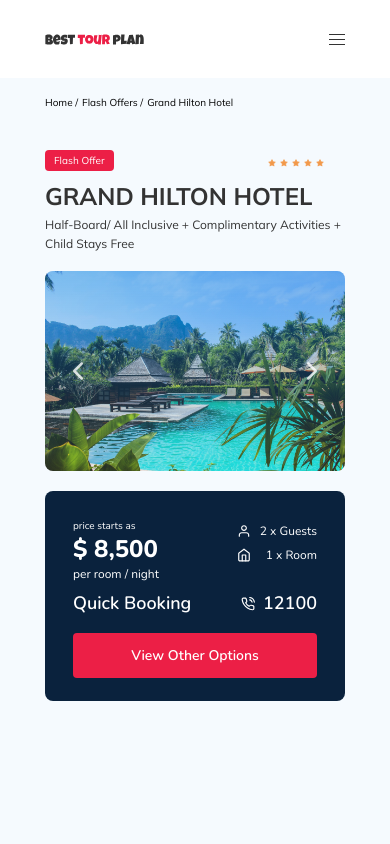
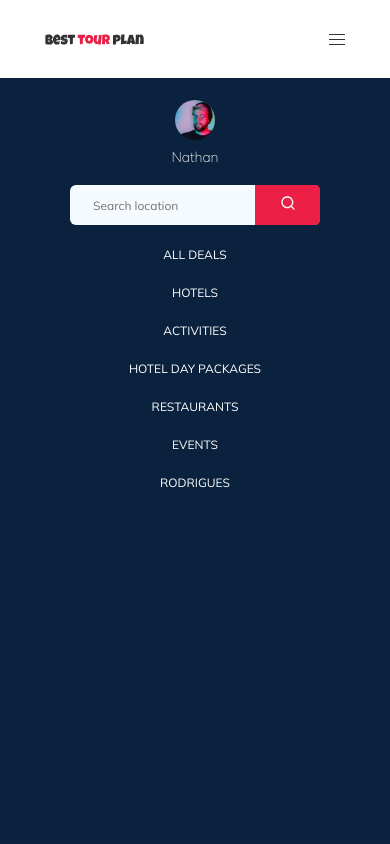
Before and after one commit to Burchenkov/tour-plan, a plain HTML site: page index.html in a window 390 px wide. Both pictures are taken after a click on the button 337 px from the left and 39 px from the top of the page. Shown: the top 844 px of the page. Drawn offline with nearby package versions, Linux system fonts and the light colour scheme.

Commit message:
Create: mobile menu

```diff
--- a/index.html
+++ b/index.html
@@ -15,7 +15,7 @@
     <!-- Подключение CSS -->
   </head>
   <body>
-    <header class="navbar">
+    <header class="navbar navbar--mobile_fixed">
       <div class="container">
         <div class="navbar-top navbar__top">
           <a href="#" class="logo">
@@ -32,7 +32,10 @@
             <span></span>
           </button>
 
-          <form class="search navbar__search" action="#">
+          <form
+            class="search navbar__search navbar__search--mobile_hiden"
+            action="#"
+          >
             <input
               class="search__area"
               type="text"
@@ -47,7 +50,7 @@
             </button>
           </form>
 
-          <a href="#" class="user navbar__user">
+          <a href="#" class="user navbar__user navbar__user--mobile_hiden">
             <img
               class="user__photo"
               src="img/lesson-16/nathan-photo.jpg"
@@ -55,13 +58,44 @@
             />
             <span class="user__name">Nathan</span>
           </a>
-          <!-- /.user -->
         </div>
         <!-- /.navbar-top -->
       </div>
       <nav class="menu navbar__menu">
         <div class="container">
           <ul class="navigation menu__navigation">
+            <li class="navigation__items navigation__items--mobile_visible">
+              <a
+                href="#"
+                class="user navbar__user navbar__user--mobile_visible"
+              >
+                <img
+                  class="user__photo"
+                  src="img/lesson-16/nathan-photo.jpg"
+                  alt="Photo: Nathan"
+                />
+                <span class="user__name">Nathan</span>
+              </a>
+            </li>
+            <li class="navigation__items navigation__items--mobile_visible">
+              <form
+                class="search navbar__search navbar__search--mobile_visible"
+                action="#"
+              >
+                <input
+                  class="search__area"
+                  type="text"
+                  placeholder="Search location"
+                />
+                <button class="search__button">
+                  <img
+                    class="search__img"
+                    src="img/lesson-16/search-img.svg"
+                    alt="Image: search button"
+                  />
+                </button>
+              </form>
+            </li>
             <li class="navigation__items">
               <a href="#">All Deals</a>
             </li>
--- a/js/main.js
+++ b/js/main.js
@@ -19,3 +19,12 @@
     prevEl: ".reviwes-swiper-button__prev",
   },
 });
+
+var menuButton = document.querySelector(".button-top");
+menuButton.addEventListener("click", function () {
+  document
+    .querySelector(".navbar__menu")
+    .classList.toggle("navbar__menu--visible")
+    .querySelector(".navigation__items")
+    .classList.toggle("navigation__items--mobile_visible");
+});
--- a/sass/_media.sass
+++ b/sass/_media.sass
@@ -136,12 +136,18 @@
       grid-column: 1/5
 
 @media ( max-width: 768px )
+  body
+    padding-top: 78px
 
   .container
     max-width: 536px
 
   .navigation
     &__items
+      margin-bottom: 20px
+      &--mobile
+        &_visible
+          display: flex
       a
         color: inherit
         text-decoration: none
@@ -153,9 +159,27 @@
     &__img
       max-width: 133px
 
+  .menu
+    display: none
+    position: fixed
+    left: 0
+    right: 0
+    bottom: 0
+    top: 78px
+    justify-content: flex-start
+    &__navigation
+      display: flex
+      flex-direction: column
+      align-items: center
+
   .navbar
-    &__menu , &__search , &__user
-      display: none
+    &--mobile
+      &_fixed
+        position: fixed
+        top: 0
+        right: 0
+        left: 0
+        z-index: 10
     &__button-top
       display: flex
       text-align: center
@@ -166,10 +190,33 @@
       background-color: $light-color
       border: none
       cursor: pointer
+      outline: none
       span
         width: 16px
         height: 1px
         background-color: $font-color
+    &__user , &__search
+      &--mobile
+        &_hiden
+          display: none
+        &_visible
+          display: flex
+    &__menu
+      &--visible
+        display: block
+
+  .user
+    flex-direction: column
+    align-items: center
+    &__name
+      color: #FFFFFF
+      text-transform: none
+      margin-left: 0
+      font-size: 14px
+      font-weight: 200
+    &__photo
+      margin-bottom: 10px
+
   .hotel
     &-info
       &__rating
@@ -252,6 +299,10 @@
   .logo
     &__img
       max-width: 133px
+
+  .navbar
+    &__search
+      width: 250px
 
   .hotel
     padding-bottom: 40px
--- a/sass/blocks/_header.sass
+++ b/sass/blocks/_header.sass
@@ -69,6 +69,9 @@
 
 .navigation
   &__items
+    &--mobile
+      &_visible
+        display: none
     a
       color: inherit
       text-decoration: none
```
Also changed, not shown: .css/style.css, 1 other file.
